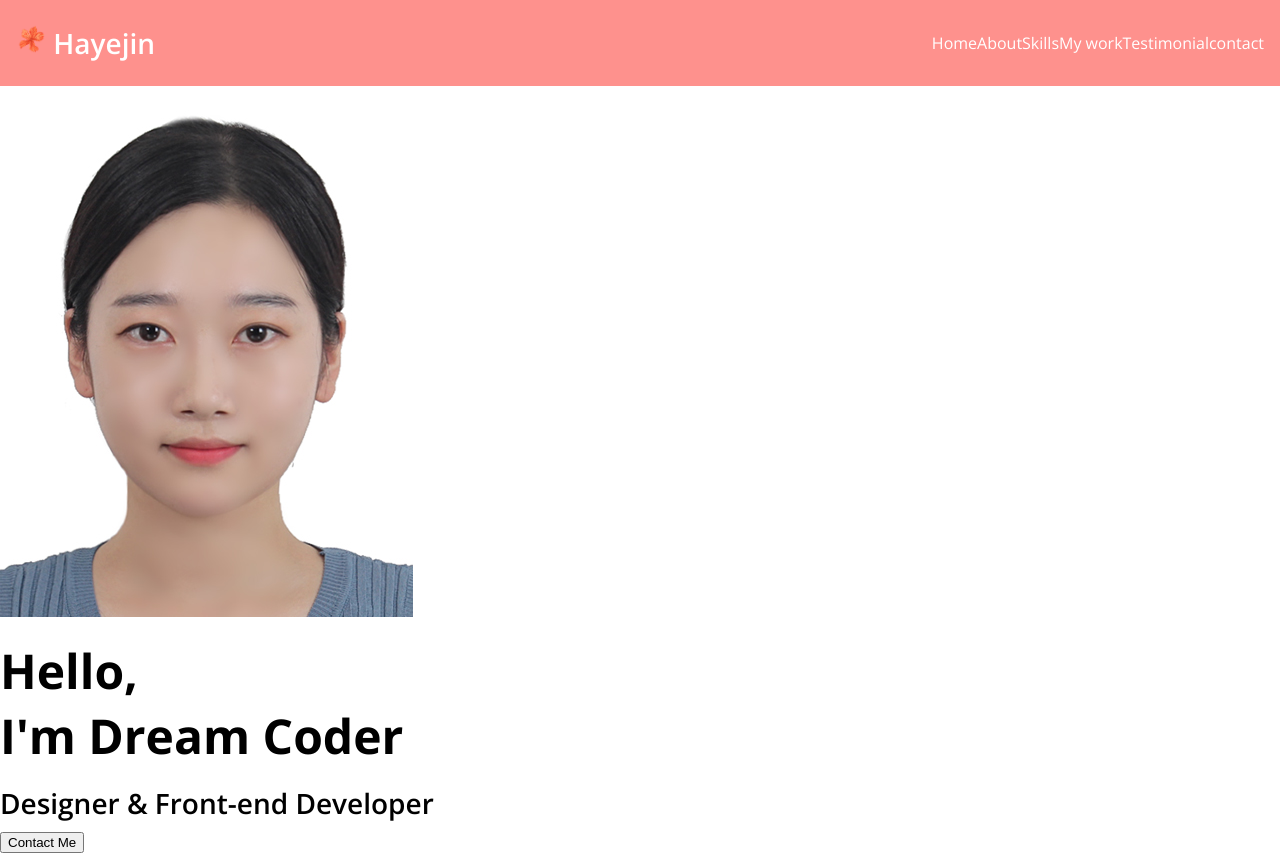
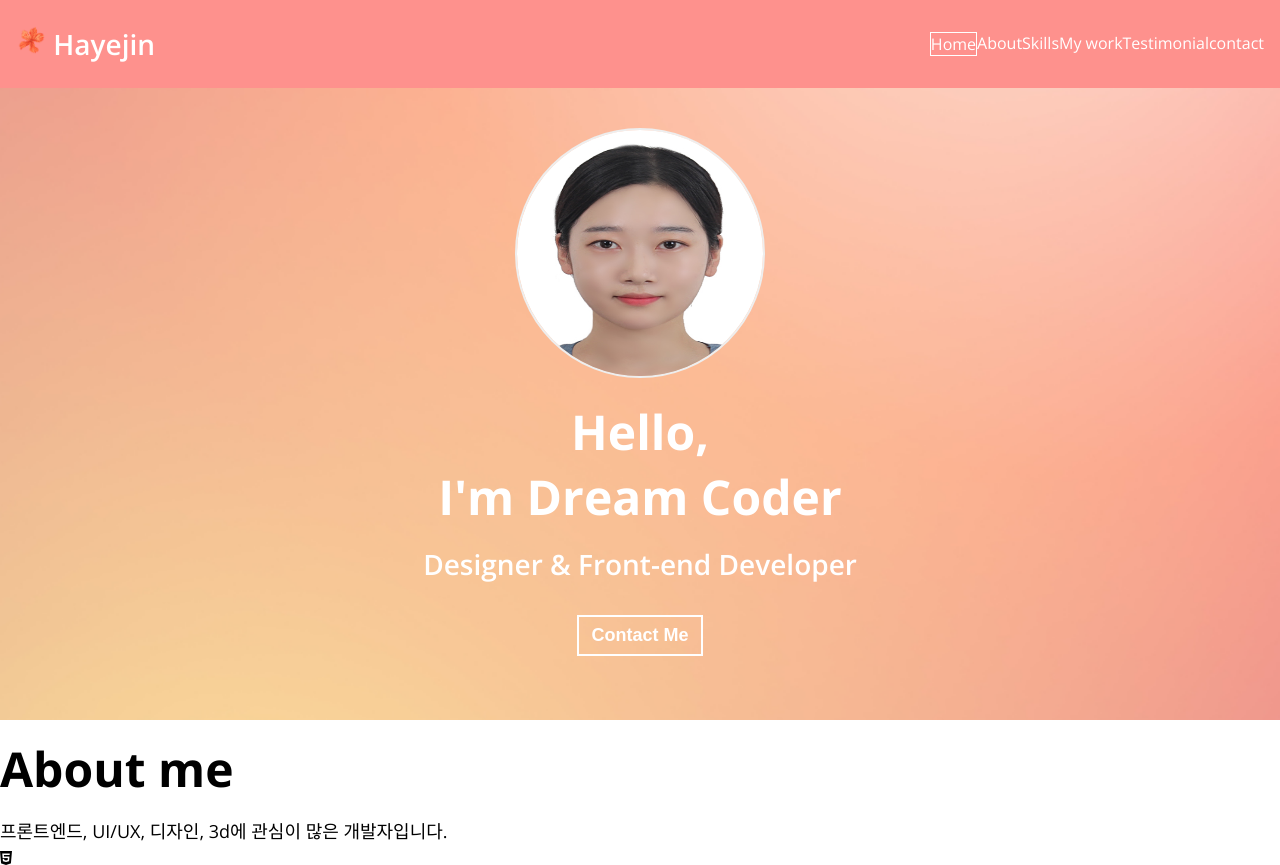
Before and after one commit to hhayejin/portfolio, a plain HTML site: page index.html in a window 1280 px wide. Shown: the top 865 px of the page. Drawn offline with nearby package versions, Linux system fonts and the light colour scheme; files whose address does not match are found by name.

Commit message:
CSS : Home

```diff
--- a/index.html
+++ b/index.html
@@ -23,7 +23,7 @@
             <a href="#">Hayejin</a>
         </div>
             <ul class="navbar__menu">
-                <li class="navbar__menu__item">Home</li>
+                <li class="navbar__menu__item active">Home</li>
                 <li class="navbar__menu__item">About</li>
                 <li class="navbar__menu__item">Skills</li>
                 <li class="navbar__menu__item">My work</li>
--- a/style.css
+++ b/style.css
@@ -79,6 +79,17 @@
     padding-left: 0;
   }
 
+  li {
+    list-style: none;
+  }
+
+  button {
+    background-color: transparent;
+    cursor: pointer;
+    border: none;
+    outline: none;
+  }
+
   /* Navbar */
   #navbar {
     display: flex;
@@ -113,3 +124,33 @@
   .navbar__menu__item: :hover {
     background-color: var(--color-dark-pink);
   }
+
+  /* Home */
+  #home {
+    background: url('imgs/home-background.png.png') center/cover no-repeat;
+    padding: 40px;
+    text-align: center;
+  }
+
+  .home__avartar {
+    width: 250px;
+    height: 250px;
+    border-radius: 50%;
+    border: 2px solid var(--color-light-white);
+
+  }
+
+  .home__title,
+  .home__description {
+    color: var(--color-white);
+  }
+
+  .home__contact {
+    color: var(--color-white);
+    font-size: var(--font-regular);
+    font-weight: var(--weight-bold);
+    margin: 24px;
+    padding: 8px 12px;
+    border: 2px solid white;
+    border-radius: var(--size-border-radius);
+  }
```
Also changed, not shown: imgs/home-background.png.png (added).
